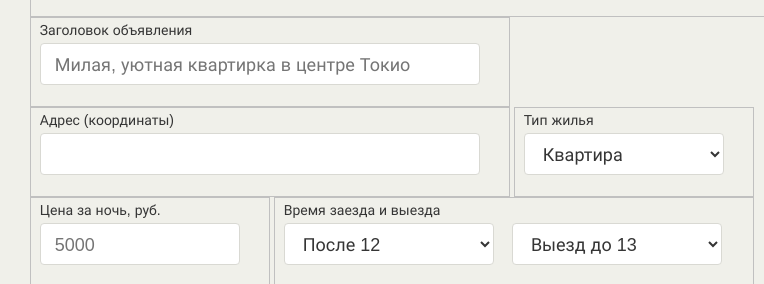
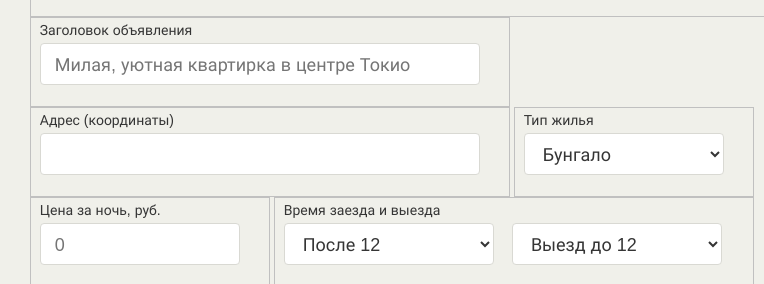
Before and after one commit to ASTRAone/1207251-keksobooking-23, a website with bundled scripts: page index.html in a window 1280 px wide. Shown: the part 840-1124 px from the top of the page, 92-856 px from the left. Built offline with nearby package versions, Linux system fonts and the light colour scheme.

Commit message:
fix bags

```diff
--- a/index.html
+++ b/index.html
@@ -96,8 +96,8 @@
         <fieldset class="ad-form__element">
           <label class="ad-form__label" for="type">Тип жилья</label>
           <select id="type" name="type">
-            <option value="bungalow">Бунгало</option>
-            <option value="flat" selected>Квартира</option>
+            <option value="bungalow" selected>Бунгало</option>
+            <option value="flat">Квартира</option>
             <option value="hotel">Отель</option>
             <option value="house">Дом</option>
             <option value="palace">Дворец</option>
@@ -105,7 +105,7 @@
         </fieldset>
         <fieldset class="ad-form__element">
           <label class="ad-form__label" for="price">Цена за ночь, руб.</label>
-          <input id="price" name="price" type="number" placeholder="5000" max="1000000" required>
+          <input id="price" name="price" type="number" placeholder="0" max="0" required>
         </fieldset>
         <fieldset class="ad-form__element ad-form__element--time">
           <label class="ad-form__label" for="timein">Время заезда и выезда</label>
@@ -115,8 +115,8 @@
             <option value="14:00">После 14</option>
           </select>
           <select id="timeout" name="timeout" title="Time to go out">
-            <option value="12:00" >Выезд до 12</option>
-            <option value="13:00" selected>Выезд до 13</option>
+            <option value="12:00" selected>Выезд до 12</option>
+            <option value="13:00">Выезд до 13</option>
             <option value="14:00">Выезд до 14</option>
           </select>
         </fieldset>
```
